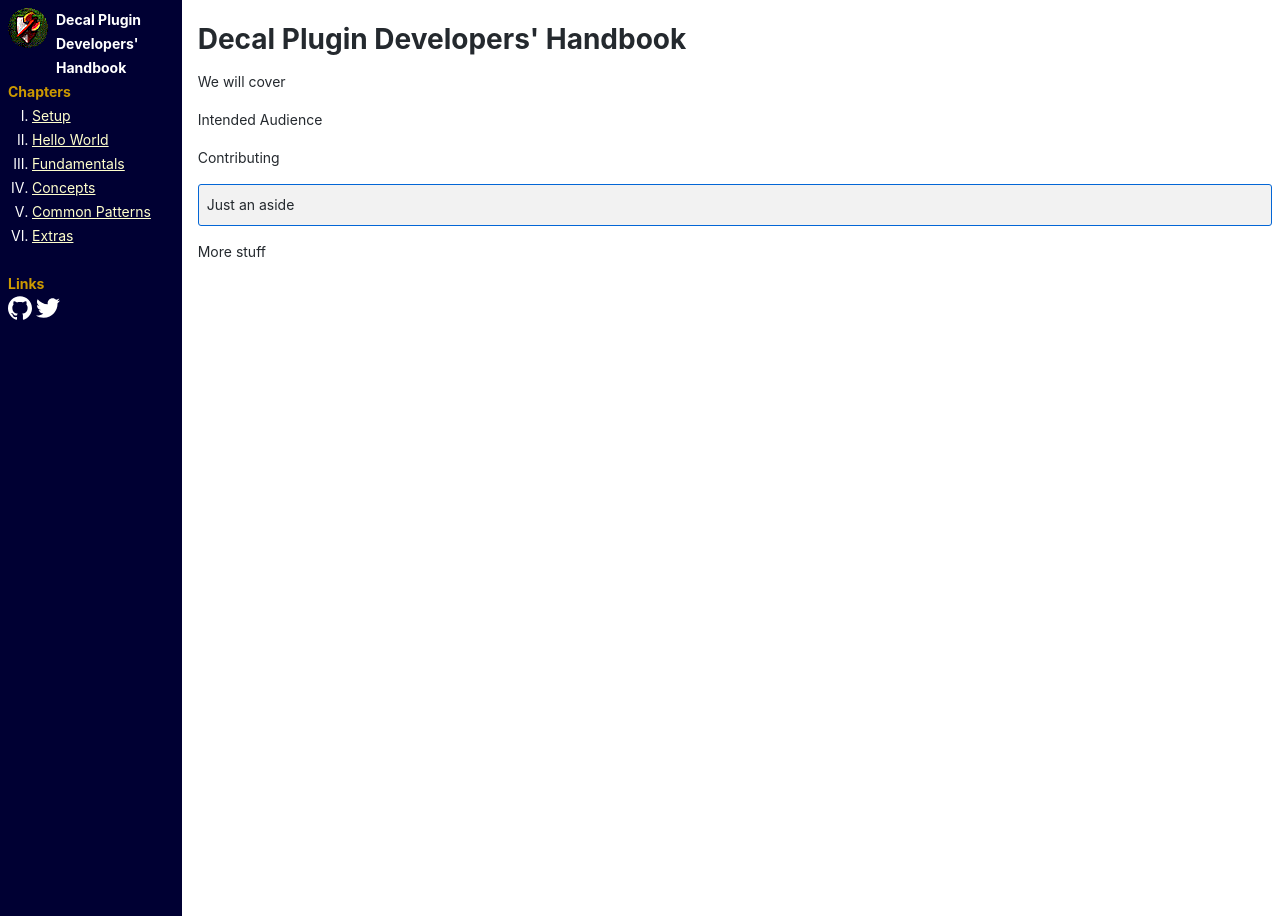
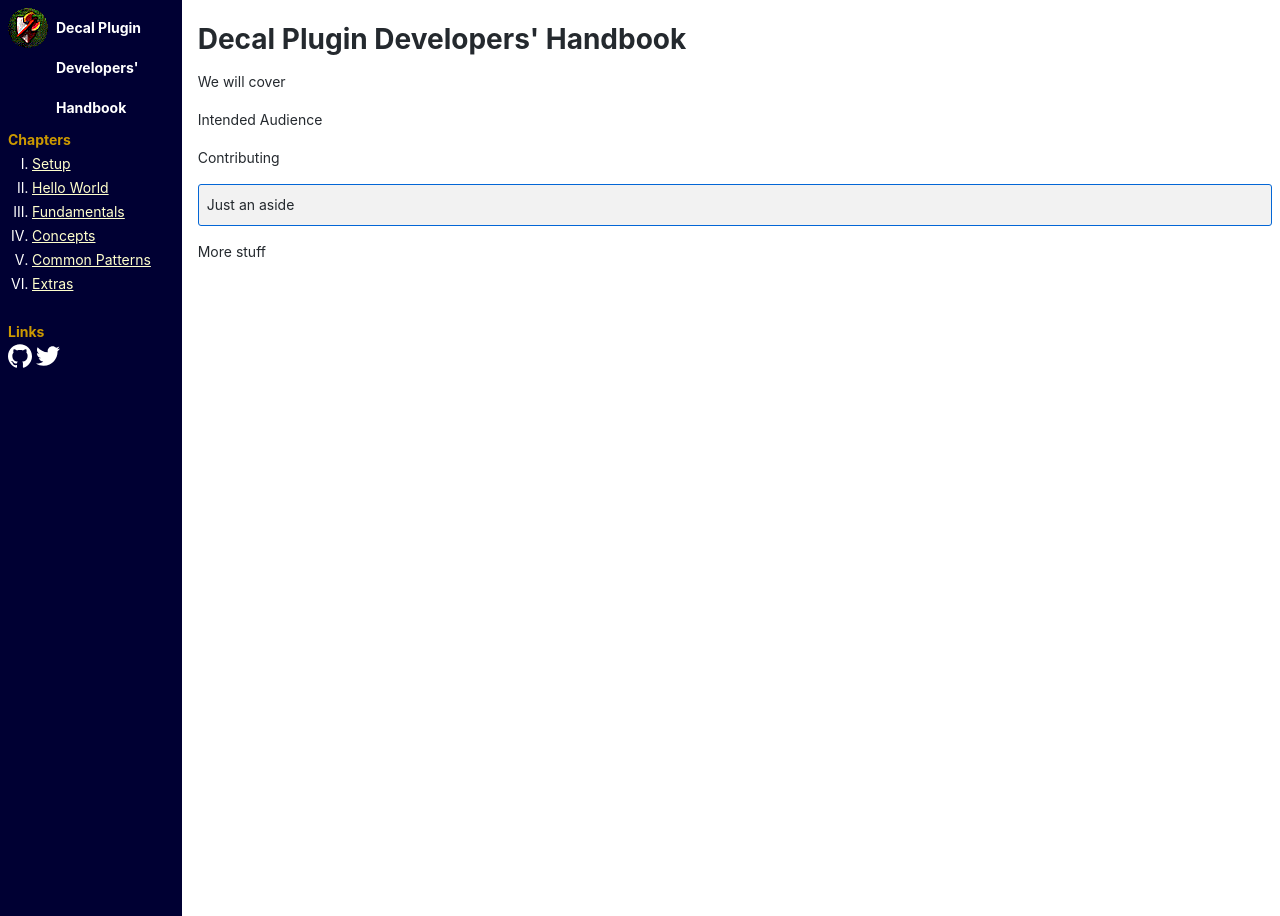
Before and after one commit to amoeba/decaldevbook, a Jekyll site: the page built from index.md, in a window 1280 px wide. Built offline with Jekyll 4.4.1, drawn with Linux system fonts in a browser that asks for light colours.

Commit message:
Tweak sidebar header vertical align

```diff
--- a/assets/styles.css
+++ b/assets/styles.css
@@ -40,12 +40,13 @@ nav.sidebar {
     padding: 0;
   }
 
+  nav.sidebar h1 {
+    font-size: 100%;
+    line-height: 40px;
+  }
+
   nav.sidebar h2 {
     color: #CC9900;
-    font-size: 100%;
-  }
-
-  nav.sidebar h1 {
     font-size: 100%;
   }
 
```
